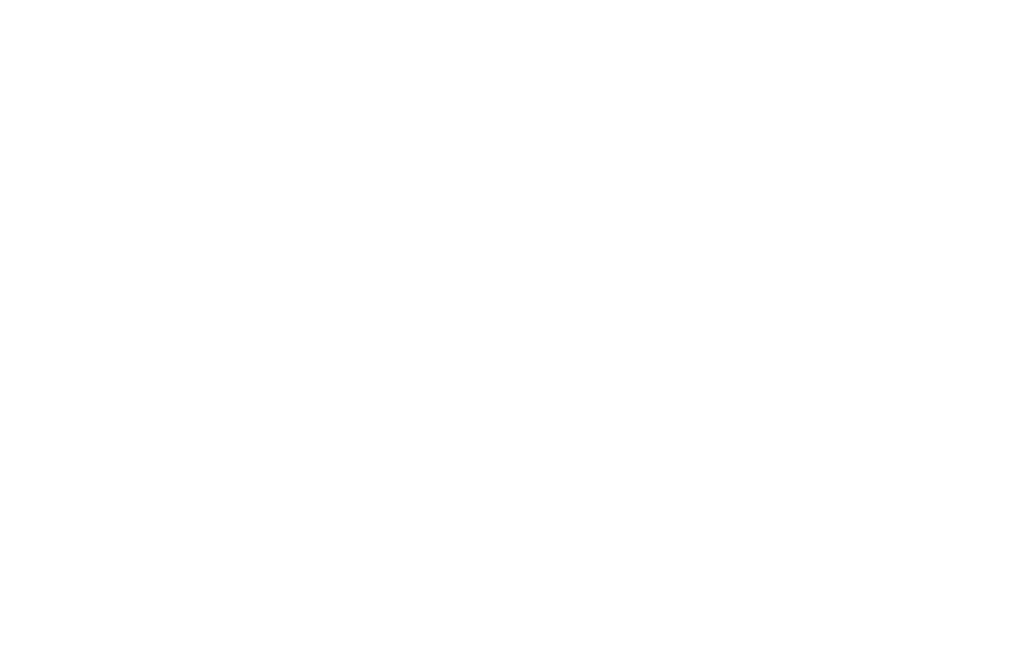
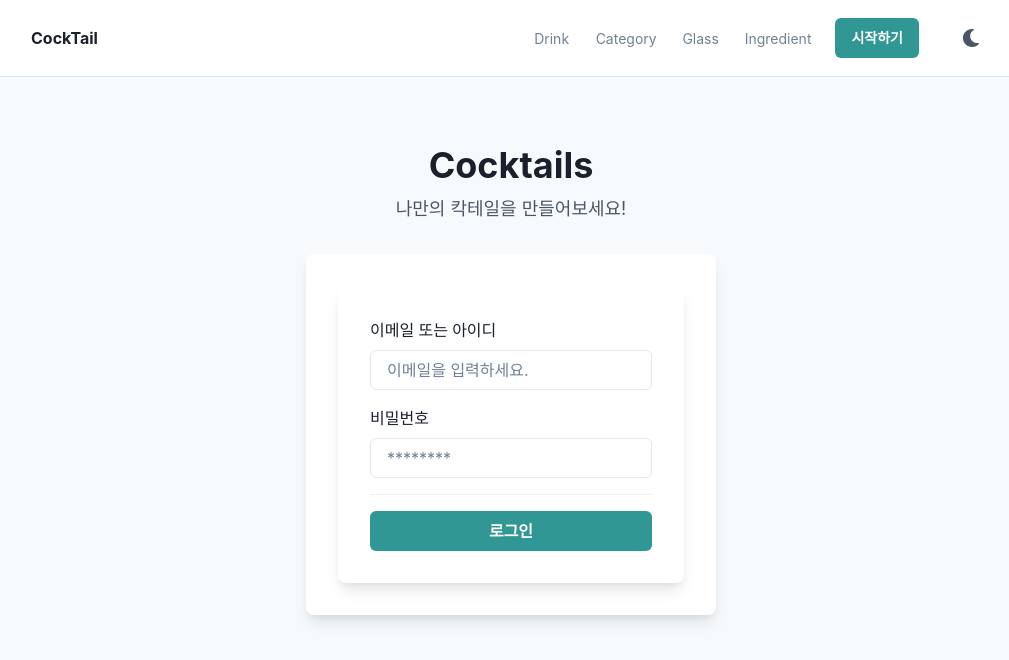
Before and after one commit to preferchoi/cocktails, a React (Create React App) app in the folder web/: page /LogIn in a window 1280 px wide. Before the commit this address had no page. Shown: the top 660 px of the page, without its empty margins (129-1138 px from the left). Built offline with nearby package versions, Linux system fonts and the light colour scheme; the HTML template or start-up script is replaced by a standard one.

Commit message:
feat: login 페이지 제작

```diff
--- a/web/src/App.js
+++ b/web/src/App.js
@@ -13,6 +13,7 @@ import Ingredient from './pages/Ingredient.jsx';
 import DrinkName from "./pages/DrinkName.jsx";
 import IngredientName from './pages/IngredientName.jsx';
 import SignUp from './pages/SignUp.jsx';
+import LogIn from "./pages/LogIn.jsx";
 
 const apolloClient = createApolloClient();
 
@@ -32,6 +33,7 @@ function App() {
             <Route path='/Drink/:drinkName' Component={DrinkName} />
             <Route path='/Ingredient/:ingredientName' Component={IngredientName} />
             <Route path='/SignUp' Component={SignUp}/>
+            <Route path='/LogIn' Component={LogIn}/>
           </Routes>
         </BrowserRouter>
       </ChakraProvider>
--- /dev/null
+++ b/web/src/components/auth/LogInForm.jsx
@@ -0,0 +1,107 @@
+import {
+  Box,
+  Button,
+  Divider,
+  FormControl,
+  FormErrorMessage,
+  FormLabel,
+  Heading,
+  Input,
+  Stack,
+  Text,
+  useColorModeValue,
+} from '@chakra-ui/react';
+import { useNavigate } from 'react-router-dom';
+import { useLogInMutation } from '../../generated/graphql.tsx';
+import { useForm } from 'react-hook-form';
+
+export default function LoginForm() {
+  return (
+    <Stack spacing={8} mx={'auto'} maxW={'lg'} py={12} px={6}>
+      <Stack align={'center'}>
+        <Heading fontSize={'4xl'}>Cocktails</Heading>
+        <Text fontSize={'lg'} color={'gray.600'}>
+          나만의 칵테일을 만들어보세요!
+        </Text>
+      </Stack>
+      <Box
+        rounded={'lg'}
+        bg={useColorModeValue('white', 'gray.700')}
+        boxShadow={'lg'}
+        p={8}
+      >
+        <LogInRealForm />
+      </Box>
+    </Stack>
+  );
+}
+
+function LogInRealForm() {
+  const {
+    register,
+    handleSubmit,
+    formState: { errors },
+    setError,
+  } = useForm();
+
+  const navigate = useNavigate();
+  const [login, { loading }] = useLogInMutation();
+  const onSubmit = async formData => {
+    const { data } = await login({ variables: formData });
+    if (data?.LogIn.errors) {
+      data.LogIn.errors.forEach(err => {
+        const field = 'loginInput.';
+        setError(field + err.field, {
+          message: err.message,
+        });
+      });
+    }
+    if (data && data.LogIn.accessToken) {
+      localStorage.setItem('access_token', data.LogIn.accessToken);
+      navigate('/');
+    }
+  };
+
+  return (
+    <Box
+      rounded={'lg'}
+      bg={useColorModeValue('white', 'gray.700')}
+      boxShadow={'lg'}
+      p={8}
+    >
+      <Stack as={'form'} spacing={4} onSubmit={handleSubmit(onSubmit)}>
+        <FormControl isInvalid={!!errors.loginInput?.email}>
+          <FormLabel>이메일 또는 아이디</FormLabel>
+          <Input
+            type="email"
+            placeholder="이메일을 입력하세요."
+            {...register('loginInput.email', {
+              required: '이메일을 입력해주세요',
+            })}
+          />
+          <FormErrorMessage>
+            {errors.loginInput?.email && errors.loginInput.email.message}
+          </FormErrorMessage>
+        </FormControl>
+
+        <FormControl isInvalid={!!errors.loginInput?.password}>
+          <FormLabel>비밀번호</FormLabel>
+          <Input
+            type="password"
+            placeholder="********"
+            {...register('loginInput.password', {
+              required: '비밀번호를 입력해주세요.',
+            })}
+          />
+          <FormErrorMessage>
+            {errors.loginInput?.password && errors.loginInput.password.message}
+          </FormErrorMessage>
+        </FormControl>
+        <Divider />
+        <Button colorScheme="teal" type="submit" isLoading={loading}>
+          로그인
+        </Button>
+      </Stack>
+    </Box>
+  );
+}
--- a/web/src/generated/graphql.tsx
+++ b/web/src/generated/graphql.tsx
@@ -40,6 +40,12 @@ export type DrinksResponse = {
   cursor?: Maybe<Scalars['Int']['output']>;
 };
 
+export type Error = {
+  __typename?: 'Error';
+  field?: Maybe<Scalars['String']['output']>;
+  message?: Maybe<Scalars['String']['output']>;
+};
+
 export type Glass = {
   __typename?: 'Glass';
   name?: Maybe<Scalars['String']['output']>;
@@ -68,6 +74,13 @@ export type IngredientResponse = {
   Ingredient?: Maybe<Ingredient>;
 };
 
+export type LogInResponse = {
+  __typename?: 'LogInResponse';
+  accessToken?: Maybe<Scalars['String']['output']>;
+  errors?: Maybe<Array<Maybe<Error>>>;
+  user?: Maybe<User>;
+};
+
 export type LoginInput = {
   email: Scalars['String']['input'];
   password: Scalars['String']['input'];
@@ -75,7 +88,7 @@ export type LoginInput = {
 
 export type Mutation = {
   __typename?: 'Mutation';
-  LogIn?: Maybe<User>;
+  LogIn?: Maybe<LogInResponse>;
   SignUp?: Maybe<User>;
 };
 
@@ -153,6 +166,13 @@ export type User = {
   username?: Maybe<Scalars['String']['output']>;
 };
 
+export type LogInMutationVariables = Exact<{
+  loginInput: LoginInput;
+}>;
+
+
+export type LogInMutation = { __typename?: 'Mutation', LogIn?: { __typename?: 'LogInResponse', accessToken?: string | null, user?: { __typename?: 'User', id?: number | null, username?: string | null, email?: string | null, password?: string | null, createdAt?: string | null, updatedAt?: string | null } | null, errors?: Array<{ __typename?: 'Error', field?: string | null, message?: string | null } | null> | null } | null };
+
 export type SignUpMutationVariables = Exact<{
   SignUpInput: SignUpInput;
 }>;
@@ -227,6 +247,51 @@ export type IngredientsQueryVariables = Exact<{ [key: string]: never; }>;
 export type IngredientsQuery = { __typename?: 'Query', Ingredients?: Array<{ __typename?: 'Ingredient', name?: string | null, category?: string | null } | null> | null };
 
 
+export const LogInDocument = gql`
+    mutation logIn($loginInput: LoginInput!) {
+  LogIn(input: $loginInput) {
+    accessToken
+    user {
+      id
+      username
+      email
+      password
+      createdAt
+      updatedAt
+    }
+    errors {
+      field
+      message
+    }
+  }
+}
+    `;
+export type LogInMutationFn = Apollo.MutationFunction<LogInMutation, LogInMutationVariables>;
+
+/**
+ * __useLogInMutation__
+ *
+ * To run a mutation, you first call `useLogInMutation` within a React component and pass it any options that fit your needs.
+ * When your component renders, `useLogInMutation` returns a tuple that includes:
+ * - A mutate function that you can call at any time to execute the mutation
+ * - An object with fields that represent the current status of the mutation's execution
+ *
+ * @param baseOptions options that will be passed into the mutation, supported options are listed on: https://www.apollographql.com/docs/react/api/react-hooks/#options-2;
+ *
+ * @example
+ * const [logInMutation, { data, loading, error }] = useLogInMutation({
+ *   variables: {
+ *      loginInput: // value for 'loginInput'
+ *   },
+ * });
+ */
+export function useLogInMutation(baseOptions?: Apollo.MutationHookOptions<LogInMutation, LogInMutationVariables>) {
+        const options = {...defaultOptions, ...baseOptions}
+        return Apollo.useMutation<LogInMutation, LogInMutationVariables>(LogInDocument, options);
+      }
+export type LogInMutationHookResult = ReturnType<typeof useLogInMutation>;
+export type LogInMutationResult = Apollo.MutationResult<LogInMutation>;
+export type LogInMutationOptions = Apollo.BaseMutationOptions<LogInMutation, LogInMutationVariables>;
 export const SignUpDocument = gql`
     mutation signUp($SignUpInput: SignUpInput!) {
   SignUp(input: $SignUpInput) {
--- /dev/null
+++ b/web/src/graphql/mutate/LogIn.graphql
@@ -0,0 +1,17 @@
+mutation logIn($loginInput: LoginInput!) {
+  LogIn(input: $loginInput) {
+    accessToken
+    user {
+      id
+      username
+      email
+      password
+      createdAt
+      updatedAt
+    }
+    errors {
+      field
+      message
+    }
+  }
+}
--- /dev/null
+++ b/web/src/pages/LogIn.jsx
@@ -0,0 +1,15 @@
+import { Box, Flex, useColorModeValue } from '@chakra-ui/react';
+import DefaultLayout from '../components/layout/DefaultLayout';
+import LogInForm from '../components/auth/LogInForm';
+
+export default function LogIn() {
+  return (
+    <Box bg={useColorModeValue('gray.50', 'gray.800')}>
+      <DefaultLayout>
+        <Flex align={'center'} justify={'center'}>
+          <LogInForm />
+        </Flex>
+      </DefaultLayout>
+    </Box>
+  );
+}
--- a/web/src/pages/Main.jsx
+++ b/web/src/pages/Main.jsx
@@ -9,7 +9,7 @@ export default function Main() {
       <div>해당 웹에 대한 설명을 제공할 예정입니다.</div>
       <div>현재는 회원 기능이 제공되고 있지 않습니다. navBar 요소를 클릭해 페이지를 확인해 보세요.</div>
       <Button>
-        <LinkOverlay as={Link} to={'/signin'}>로그인 하기</LinkOverlay>
+        <LinkOverlay as={Link} to={'/LogIn'}>로그인 하기</LinkOverlay>
       </Button>
       <Button>
         <LinkOverlay as={Link} to={'/signup'}>회원가입 하기</LinkOverlay>
```
